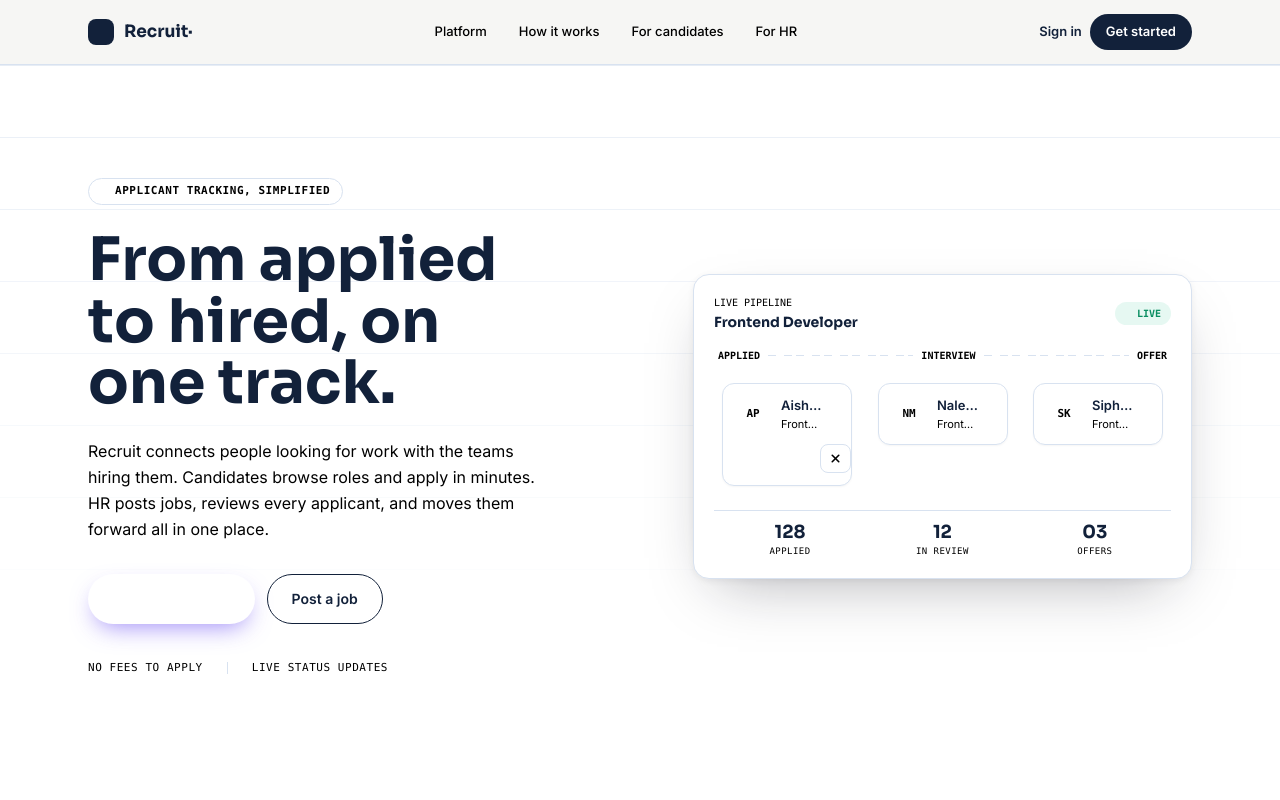
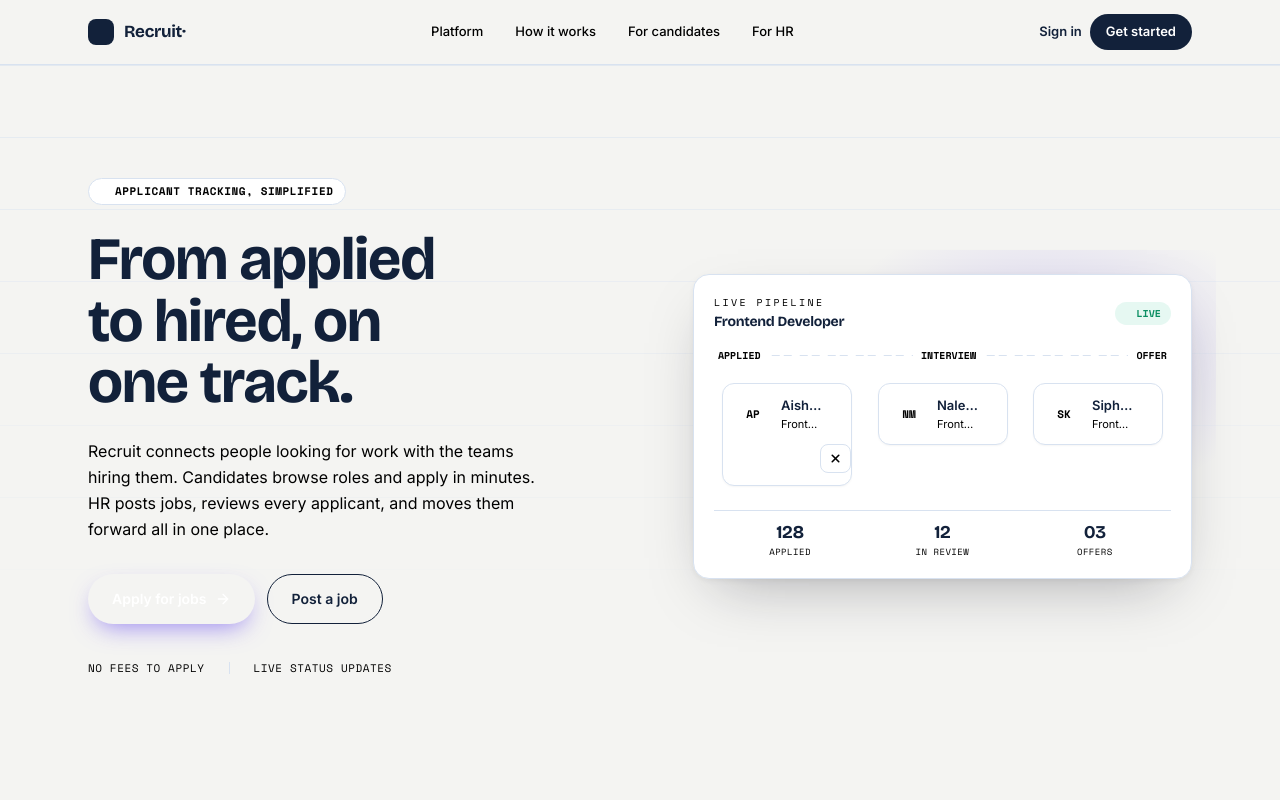
Before and after one commit to pedropkmmt/E-Recruitment, a React (Vite) app: page / in a window 1280 px wide. Shown: the top 800 px of the page. Built offline with nearby package versions, Linux system fonts and the light colour scheme.

Commit message:
update code

```diff
--- a/src/pages/ERecruitmentLanding.jsx
+++ b/src/pages/ERecruitmentLanding.jsx
@@ -1,5 +1,5 @@
 import React from "react";
-import { colors} from "../utils/colors";
+import { colors } from "../utils/colors";
 import Navbar from "../components/Navbar";
 import Hero from "../components/Hero";
 import Features from "../components/Features";
@@ -9,7 +9,7 @@ import Footer from "../components/Footer";
 
 export default function ERecruitmentLanding() {
   return (
-    <div className="font-body" style={{ background: colors.card }}>
+    <div className="font-body" style={{ background: colors.paper }}>
       <Navbar />
       <main>
         <Hero />
--- a/src/styles/index.css
+++ b/src/styles/index.css
@@ -1,12 +1,57 @@
-@import url('https://fonts.googleapis.com/css2?family=Sora:wght@500;600;700&family=Inter:wght@400;500;600&display=swap');
+@import url('https://fonts.googleapis.com/css2?family=Bricolage+Grotesque:opsz,wght@12..96,500;12..96,600;12..96,700;12..96,800&family=Inter:wght@400;500;600&family=Space+Mono:wght@400;700&display=swap');
 @import "tailwindcss";
-    .font-display { font-family: 'Sora', sans-serif; }
-    .font-body { font-family: 'Inter', sans-serif; }
-    @keyframes cardIn {
-      from { opacity: 0; transform: translateY(10px) scale(0.98); }
-      to { opacity: 1; transform: translateY(0) scale(1); }
-    }
-    .card-in { animation: cardIn .45s ease both; }
-    @media (prefers-reduced-motion: reduce) {
-      .card-in { animation: none; }
-    }
+
+:root {
+  --ink: #151421;
+  --paper: #F4F4F2;
+  --iris: #5A3BF2;
+  --iris-deep: #3B22C9;
+  --line: #E7E6EC;
+}
+
+html { scroll-behavior: smooth; }
+body { background: var(--paper); -webkit-font-smoothing: antialiased; text-rendering: optimizeLegibility; }
+
+/* Type roles */
+.font-display { font-family: 'Bricolage Grotesque', system-ui, sans-serif; letter-spacing: -0.02em; }
+.font-body    { font-family: 'Inter', system-ui, sans-serif; }
+.font-mono    { font-family: 'Space Mono', ui-monospace, monospace; }
+
+.tracking-label { letter-spacing: 0.24em; }
+
+/* Focus visibility */
+:focus-visible { outline: 2px solid var(--iris); outline-offset: 3px; border-radius: 4px; }
+
+/* Signature motion: the hiring track */
+@keyframes cardIn {
+  from { opacity: 0; transform: translateY(8px) scale(0.98); }
+  to   { opacity: 1; transform: translateY(0) scale(1); }
+}
+.card-in { animation: cardIn .5s cubic-bezier(.2,.7,.2,1) both; }
+
+@keyframes livePulse {
+  0%   { box-shadow: 0 0 0 0 rgba(18,185,129,.55); }
+  70%  { box-shadow: 0 0 0 7px rgba(18,185,129,0); }
+  100% { box-shadow: 0 0 0 0 rgba(18,185,129,0); }
+}
+.live-dot { animation: livePulse 2.2s ease-out infinite; }
+
+@keyframes railFlow {
+  from { background-position: 0 0; }
+  to   { background-position: 28px 0; }
+}
+.rail-flow { animation: railFlow 1.1s linear infinite; }
+
+@keyframes floatY {
+  0%,100% { transform: translateY(0); }
+  50%     { transform: translateY(-6px); }
+}
+.float-y { animation: floatY 6s ease-in-out infinite; }
+
+/*  ambient glow used behind the hero track */
+.iris-glow { background: radial-gradient(60% 60% at 70% 30%, rgba(90,59,242,.18), transparent 70%); }
+
+@media (prefers-reduced-motion: reduce) {
+  .card-in, .live-dot, .rail-flow, .float-y { animation: none !important; }
+  html { scroll-behavior: auto; }
+}
```
